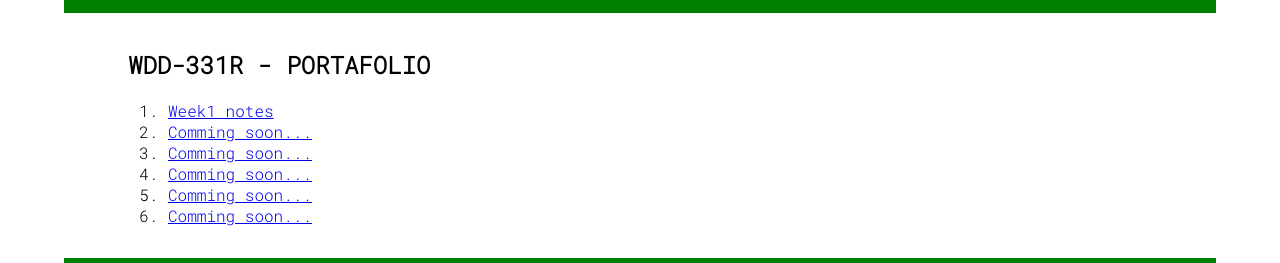
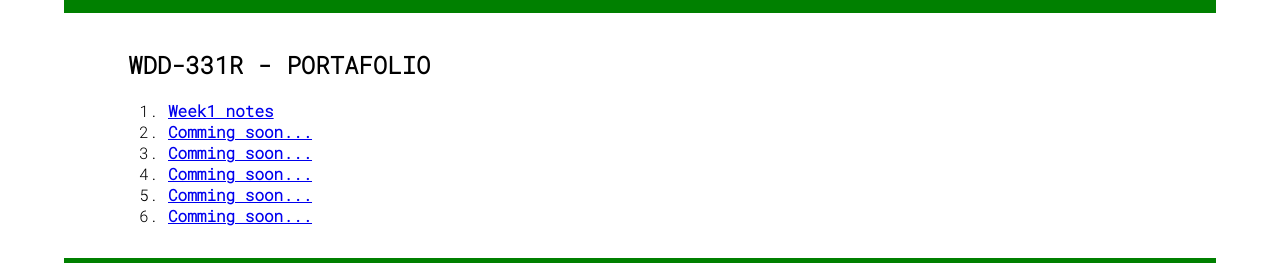
Before and after one commit to rawinolivera/wdd331r, a plain HTML site: page index.html in a window 1280 px wide. Shown: the part 282-545 px from the top of the page. Drawn offline with Linux system fonts and the light colour scheme; a web font is replaced by a local one.

Commit message:
bold links

```diff
--- a/css/index.css
+++ b/css/index.css
@@ -18,6 +18,10 @@ header h1 {
 main {
     font-family: roboto mono;
     padding: 1rem 2rem;
+}
+
+main li a {
+    font-weight: 900;
 }
 
 footer {
```
